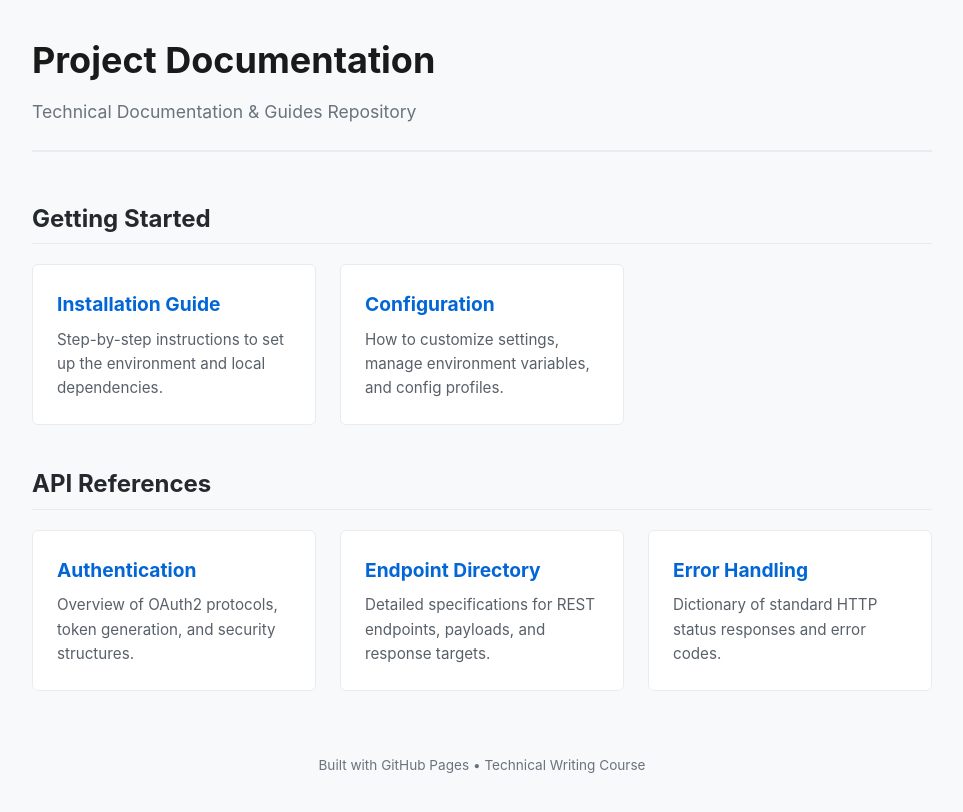
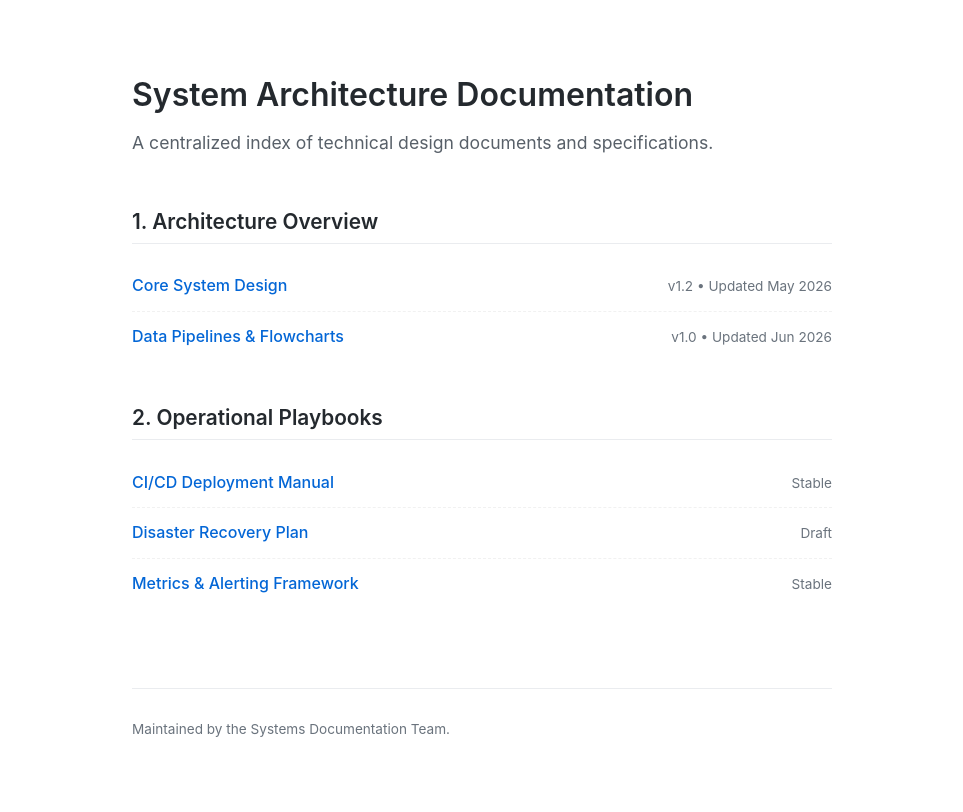
Before and after one commit to raycalbay/CS34-docs, a plain HTML site: page index.html in a window 1280 px wide. Shown: the whole page, without its empty margins (158-1121 px from the left). Drawn offline with Linux system fonts and the light colour scheme.

Commit message:
sample index file 2

```diff
--- a/index.html
+++ b/index.html
@@ -3,112 +3,74 @@
 <head>
     <meta charset="UTF-8">
     <meta name="viewport" content="width=device-width, initial-scale=1.0">
-    <title>Technical Documentation Hub</title>
+    <title>Documentation Index</title>
     <style>
-        :root {
-            --bg: #f8f9fa;
-            --text: #212529;
-            --card-bg: #ffffff;
-            --border: #e9ecef;
-            --accent: #0366d6;
+        body {
+            font-family: -apple-system, BlinkMacSystemFont, "Segoe UI", Helvetica, Arial, sans-serif;
+            line-height: 1.6;
+            color: #24292e;
+            max-width: 700px;
+            margin: 0 auto;
+            padding: 3rem 1.5rem;
+            background-color: #fff;
         }
-        body {
-            font-family: -apple-system, BlinkMacSystemFont, "Segoe UI", Roboto, Helvetica, Arial, sans-serif;
-            line-height: 1.6;
-            color: var(--text);
-            background-color: var(--bg);
-            margin: 0;
-            padding: 2rem 1rem;
-        }
-        .container {
-            max-width: 900px;
-            margin: 0 auto;
-        }
-        header {
-            margin-bottom: 3rem;
-            border-bottom: 2px solid var(--border);
-            padding-bottom: 1.5rem;
-        }
-        h1 { font-size: 2.25rem; margin: 0 0 0.5rem 0; color: #1a1a1a; }
-        .subtitle { color: #6a737d; font-size: 1.1rem; margin: 0; }
+        header { margin-bottom: 3rem; }
+        h1 { font-size: 2rem; font-weight: 600; margin-bottom: 0.5rem; }
+        p.description { color: #586069; font-size: 1.1rem; margin: 0; }
 
-        section { margin-bottom: 2.5rem; }
-        h2 { font-size: 1.5rem; color: #24292e; border-bottom: 1px solid var(--border); padding-bottom: 0.3rem; }
+        h2 { font-size: 1.3rem; font-weight: 600; margin-top: 2.5rem; border-bottom: 1px solid #eaecef; padding-bottom: 0.3rem; }
 
-        .grid {
-            display: grid;
-            grid-template-columns: repeat(auto-fill, minmax(260px, 1fr));
-            gap: 1.5rem;
-            margin-top: 1rem;
-        }
-        .card {
-            background: var(--card-bg);
-            border: 1px solid var(--border);
-            border-radius: 6px;
-            padding: 1.5rem;
-            transition: transform 0.2s, box-shadow 0.2s;
-            text-decoration: none;
-            color: inherit;
-            display: flex;
-            flex-direction: column;
-        }
-        .card:hover {
-            transform: translateY(-3px);
-            box-shadow: 0 4px 12px rgba(0,0,0,0.05);
-            border-color: var(--accent);
-        }
-        .card h3 { margin: 0 0 0.5rem 0; color: var(--accent); font-size: 1.2rem; }
-        .card p { margin: 0; color: #586069; font-size: 0.95rem; }
+        ul { list-style-type: none; padding-left: 0; margin: 0; }
+        li { padding: 0.75rem 0; border-bottom: 1px dashed #f1f1f1; display: flex; justify-content: space-between; align-items: baseline; }
+        li:last-child { border-bottom: none; }
 
-        footer { margin-top: 4rem; text-align: center; color: #6a737d; font-size: 0.85rem; }
+        .doc-link { font-weight: 500; color: #0366d6; text-decoration: none; }
+        .doc-link:hover { text-decoration: underline; }
+        .doc-meta { font-size: 0.85rem; color: #6a737d; text-align: right; margin-left: 1rem; }
+
+        footer { margin-top: 5rem; font-size: 0.85rem; color: #6a737d; border-top: 1px solid #eaecef; padding-top: 1rem; }
     </style>
 </head>
 <body>
 
-<div class="container">
     <header>
-        <h1>Project Documentation</h1>
-        <p class="subtitle">Technical Documentation & Guides Repository</p>
+        <h1>System Architecture Documentation</h1>
+        <p class="description">A centralized index of technical design documents and specifications.</p>
     </header>
 
     <main>
-        <section>
-            <h2>Getting Started</h2>
-            <div class="grid">
-                <a href="docs/installation.html" class="card">
-                    <h3>Installation Guide</h3>
-                    <p>Step-by-step instructions to set up the environment and local dependencies.</p>
-                </a>
-                <a href="docs/configuration.html" class="card">
-                    <h3>Configuration</h3>
-                    <p>How to customize settings, manage environment variables, and config profiles.</p>
-                </a>
-            </div>
-        </section>
+        <h2>1. Architecture Overview</h2>
+        <ul>
+            <li>
+                <a href="specs/system-design.html" class="doc-link">Core System Design</a>
+                <span class="doc-meta">v1.2 &bull; Updated May 2026</span>
+            </li>
+            <li>
+                <a href="specs/data-flow.html" class="doc-link">Data Pipelines & Flowcharts</a>
+                <span class="doc-meta">v1.0 &bull; Updated Jun 2026</span>
+            </li>
+        </ul>
 
-        <section>
-            <h2>API References</h2>
-            <div class="grid">
-                <a href="docs/authentication.html" class="card">
-                    <h3>Authentication</h3>
-                    <p>Overview of OAuth2 protocols, token generation, and security structures.</p>
-                </a>
-                <a href="docs/endpoints.html" class="card">
-                    <h3>Endpoint Directory</h3>
-                    <p>Detailed specifications for REST endpoints, payloads, and response targets.</p>
-                </a>
-                <a href="docs/errors.html" class="card">
-                    <h3>Error Handling</h3>
-                    <p>Dictionary of standard HTTP status responses and error codes.</p>
-                </a>
-            </div>
-        </section>
+        <h2>2. Operational Playbooks</h2>
+        <ul>
+            <li>
+                <a href="playbooks/deployment.html" class="doc-link">CI/CD Deployment Manual</a>
+                <span class="doc-meta">Stable</span>
+            </li>
+            <li>
+                <a href="playbooks/disaster-recovery.html" class="doc-link">Disaster Recovery Plan</a>
+                <span class="doc-meta">Draft</span>
+            </li>
+            <li>
+                <a href="playbooks/monitoring.html" class="doc-link">Metrics & Alerting Framework</a>
+                <span class="doc-meta">Stable</span>
+            </li>
+        </ul>
     </main>
 
     <footer>
-        <p>Built with GitHub Pages &bull; Technical Writing Course</p>
+        <p>Maintained by the Systems Documentation Team.</p>
     </footer>
-</div>
 
 </body>
 </html>
```
Also changed, not shown: index-2cols.html (added, +88 -0 lines), index-cards.html (added, +114 -0 lines).
